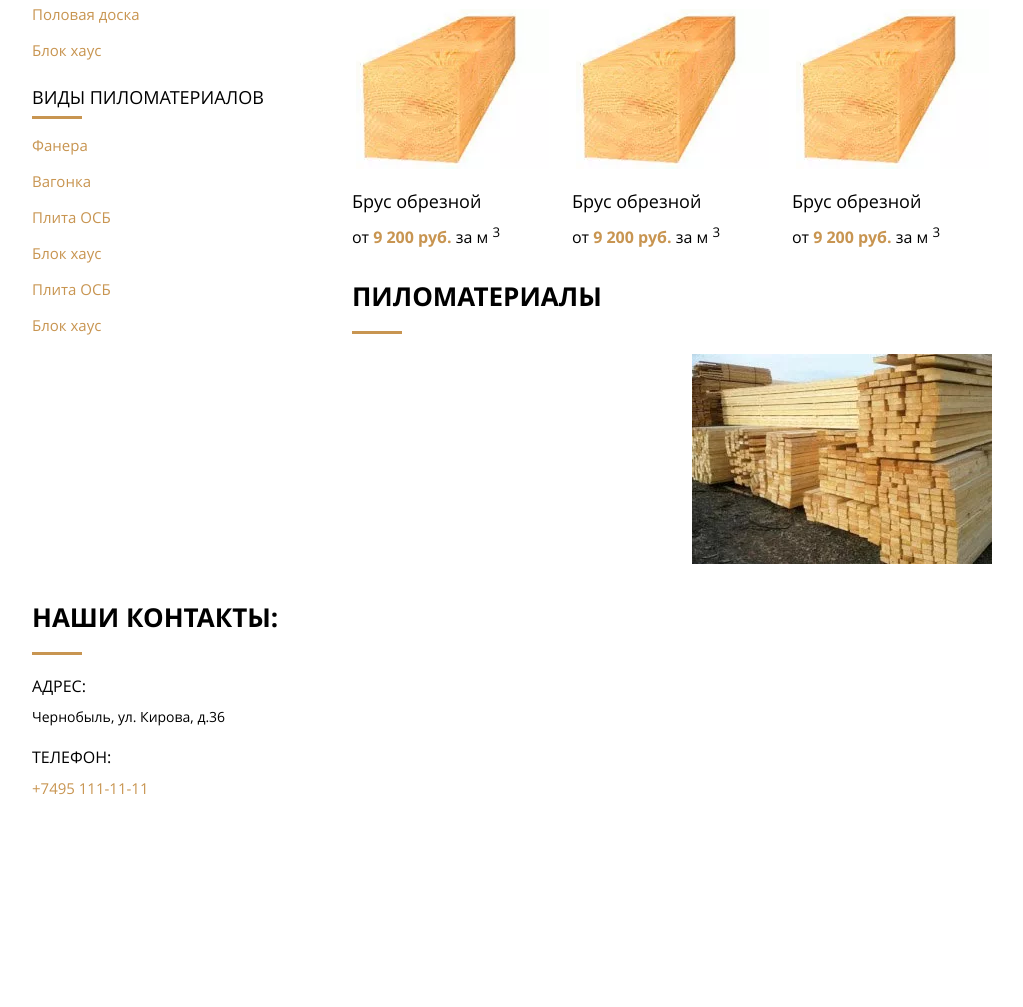
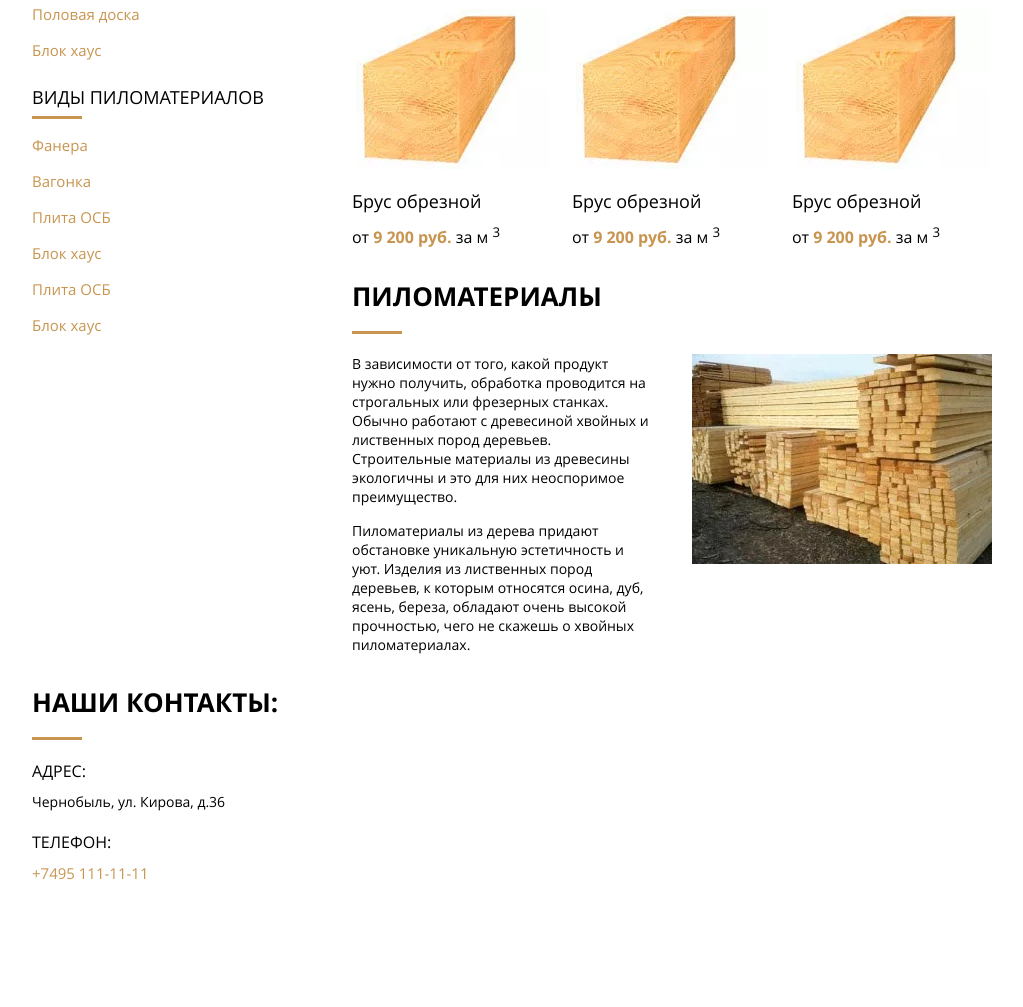
Before and after one commit to Tigronix/wood, a plain HTML site: page app/main.html in a window 1280 px wide. Shown: the part 725-1732 px from the top of the page, without its empty margins (128-1151 px from the left). After the commit the page ends 1658 px from the top, so only its background shows below. Drawn offline with nearby package versions, Linux system fonts and the light colour scheme; files that its build step writes are made by us from their sources.

Commit message:
contacts

```diff
--- a/app/main.html
+++ b/app/main.html
@@ -150,7 +150,8 @@
 						<h2>Пиломатериалы</h2>
 						<div class="about__content">
 							<div class="about__text">
-
+								<p>В зависимости от того, какой продукт нужно получить, обработка проводится на строгальных или фрезерных станках. Обычно работают с древесиной хвойных и лиственных пород деревьев. Строительные материалы из древесины экологичны и это для них неоспоримое преимущество.</p>
+								<p>Пиломатериалы из дерева придают обстановке уникальную эстетичность и уют. Изделия из лиственных пород деревьев, к которым относятся осина, дуб, ясень, береза, обладают очень высокой прочностью, чего не скажешь о хвойных пиломатериалах.</p>
 							</div>
 							<div class="about__img"><img src="img/about__1.webp" alt=""></div>
 						</div>
@@ -171,7 +172,7 @@
 							<p><a href="tel:+74951111111">+7495 111-11-11</a></p>
 						</div>
 					</div>
-					<div class="contacts__map"><iframe src="https://yandex.ru/map-widget/v1/?um=constructor%3Ad91ec3cf16d456e7a2505533605af5687a5c3ada7db033bc526e9a2aa335f22f&amp;source=constructor" width="100%" height="400" frameborder="0"></iframe></div>
+					<div class="contacts__map"><script type="text/javascript" charset="utf-8" async src="https://api-maps.yandex.ru/services/constructor/1.0/js/?um=constructor%3A5ee86b6afa5c1ab08f618d35fa151b4b34b18d8fc0a5362750045cc4beacc72f&amp;width=100%25&amp;height=400&amp;lang=ru_RU&amp;scroll=false"></script></div>
 				</div>
 			</section>
 		</main>
--- a/app/sass/_contacts.scss
+++ b/app/sass/_contacts.scss
@@ -16,7 +16,11 @@
 
     @include atMobile{
       width: 100%;
-      height: 200px;
+      height: 300px;
+
+      & > ymaps {
+        height: 300px!important;
+      }
     };
   }
 
```
